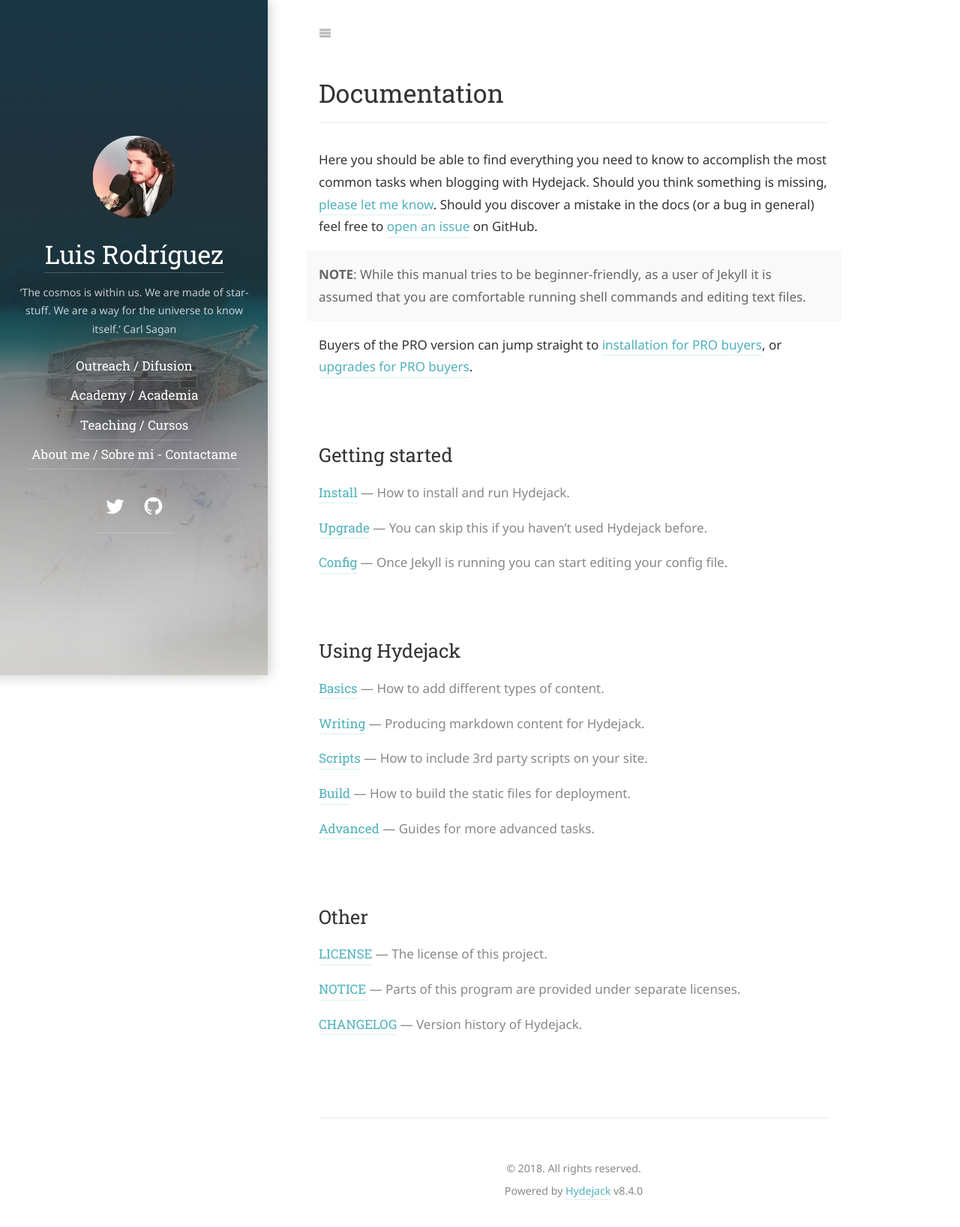
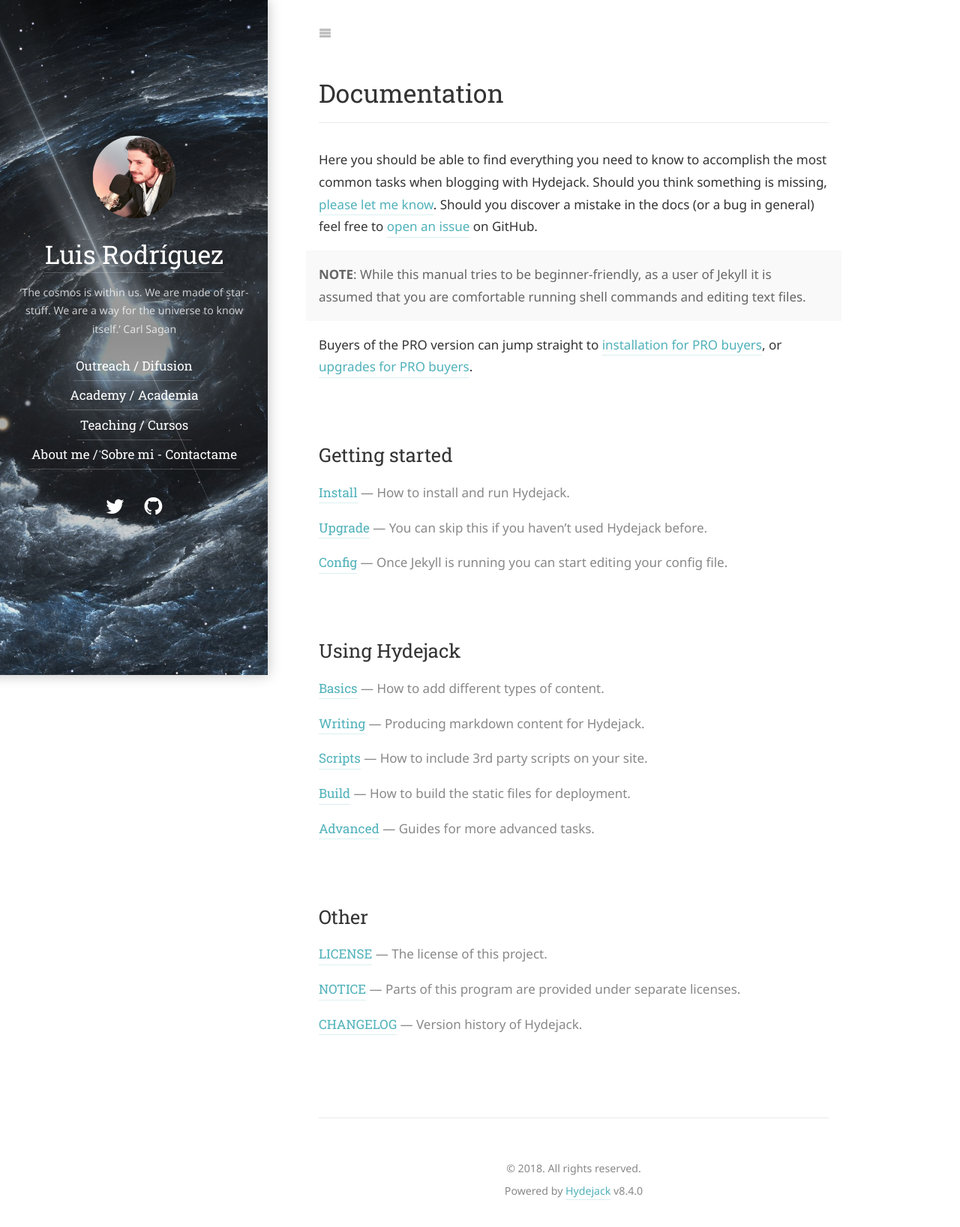
Before and after one commit to Lsrodrig/lsrodrig.github.io, a Jekyll site: the page built from docs/README.md, in a window 1280 px wide. Shown: the whole page at 75% size. Built offline with Jekyll 4.4.1, drawn with Linux system fonts in a browser that asks for light colours; some web fonts are replaced; our own code applies the rules of GitHub Pages for plain Markdown files.

Commit message:
Update _config.yml

```diff
--- a/_config.yml
+++ b/_config.yml
@@ -78,7 +78,7 @@
 # ========================================================================================
 
 # Sidebar image and theme color of the site.
-accent_image:          /assets/img/sidebar-bg.jpg
+accent_image:          /assets/img/ns.jpg
 accent_color:          rgb(79,177,186)
 
 # This is used for the `theme-color` meta tag,
```
